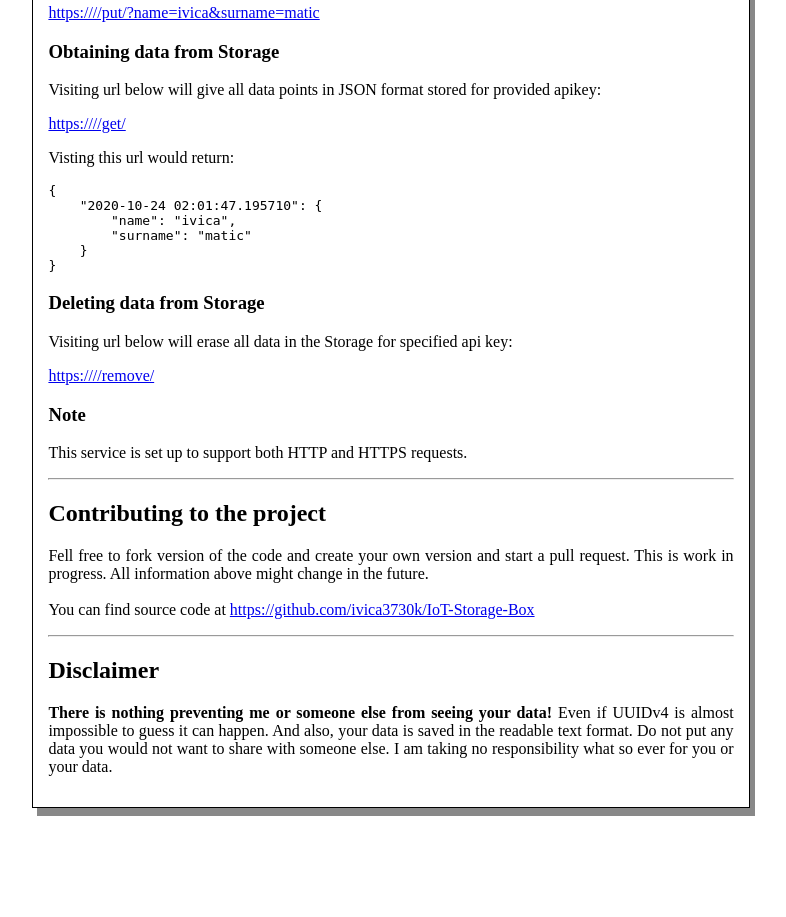
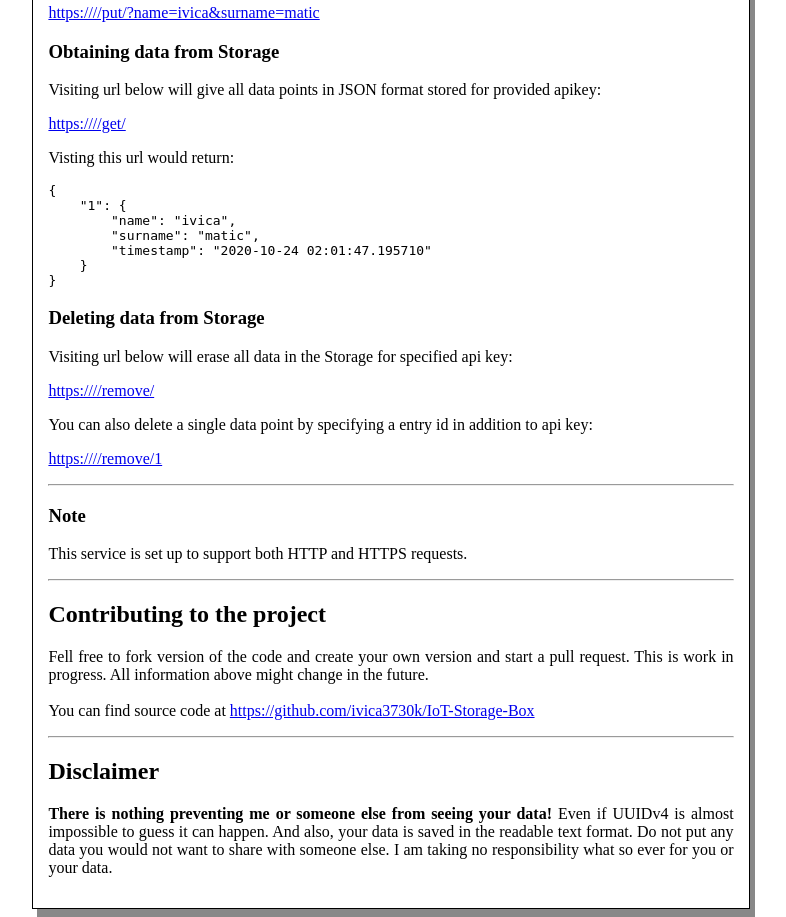
Before and after one commit to ivica3730k/IoT-Storage-Box, a Flask app: template app/app/templates/index.html in a window 1280 px wide. Shown: the part 502-1419 px from the top of the page, without its empty margins (249-1035 px from the left). Before the commit the page ends 1318 px from the top, so only its background shows below. Run offline with Flask 2, Linux system fonts and the light colour scheme; the template is opened without the code that fills it, so the values that code supplies are empty.

Commit message:
Added ability to remove single endpoint

```diff
--- a/app/app/main.py
+++ b/app/app/main.py
@@ -1,11 +1,13 @@
+import json
+import os
+import uuid
+
+import jsbeautifier
+from flask import render_template, request, Response
+
+import database as db
 import settings
-from flask import Flask, render_template, request, Response
-import json
-import database as db
-import jsbeautifier
-import os
 import validators as v
-import uuid
 
 app = settings.app
 
@@ -45,6 +47,15 @@ def remove(apikey: str):
         return "INVALID API KEY, MUST BE UUID4"
 
 
+@app.route('/<apikey>/remove/<id_to_delete>')
+def remove_single(apikey: str, id_to_delete: int):
+    if v.is_valid_uuid4(apikey):
+        db.remove_api_key_single(apikey,id_to_delete)
+        return "OK"
+    else:
+        return "INVALID API KEY, MUST BE UUID4"
+
+
 def is_docker():
     path = '/proc/self/cgroup'
     return (
--- a/app/app/templates/index.html
+++ b/app/app/templates/index.html
@@ -50,7 +50,8 @@
                 get requests using url arguments (for esp8266 and GSM shields mostly).
                 <br>
                 You can name your parameters however you want.
-            Visiting url below will save name "ivica" and surname "matic" into the Storage:</p>
+                Visiting url below will save name "ivica" and surname "matic" into the Storage:
+            </p>
             <p>
                 <a href="https://{{data.domain}}/{{data.uuid4example}}/put/?name=ivica&amp;surname=matic">
                     https://{{data.domain}}/{{data.uuid4example}}/put/?name=ivica&amp;surname=matic</a>
@@ -58,21 +59,30 @@
             <h3 id="obtaining-data-from-storage">Obtaining data from Storage</h3>
             <p>Visiting url below will give all data points in JSON format stored for provided apikey:</p>
             <p>
-            <a href="https://{{data.domain}}/{{data.uuid4example}}/get/">https://{{data.domain}}/{{data.uuid4example}}/get/</a>
+                <a
+                    href="https://{{data.domain}}/{{data.uuid4example}}/get/">https://{{data.domain}}/{{data.uuid4example}}/get/</a>
             </p>
             <p>Visting this url would return:</p>
             <pre><code class="lang-javascript">{
-    <span class="hljs-attr">"2020-10-24 02:01:47.195710"</span>: {
+    <span class="hljs-attr">"1"</span>: {
         <span class="hljs-attr">"name"</span>: <span class="hljs-string">"ivica"</span>,
-        <span class="hljs-attr">"surname"</span>: <span class="hljs-string">"matic"</span>
+        <span class="hljs-attr">"surname"</span>: <span class="hljs-string">"matic"</span>,
+        <span class="hljs-attr">"timestamp"</span>: <span class="hljs-string">"2020-10-24 02:01:47.195710"</span>
     }
 }
 </code></pre>
             <h3 id="deleting-data-from-storage">Deleting data from Storage</h3>
             <p>Visiting url below will erase all data in the Storage for specified api key:</p>
             <p>
-            <a href="https://{{data.domain}}/{{data.uuid4example}}/remove/">https://{{data.domain}}/{{data.uuid4example}}/remove/</a>
+                <a
+                    href="https://{{data.domain}}/{{data.uuid4example}}/remove/">https://{{data.domain}}/{{data.uuid4example}}/remove/</a>
             </p>
+            <p>You can also delete a single data point by specifying a entry id in addition to api key:</p>
+            <p>
+                <a
+                    href="https://{{data.domain}}/{{data.uuid4example}}/remove/">https://{{data.domain}}/{{data.uuid4example}}/remove/1</a>
+            </p>
+            <hr>
             <h3>Note</h3>
             <p>This service is set up to support both HTTP and HTTPS requests.</p>
             <hr>
@@ -81,12 +91,15 @@
                 This is work in progress. All information above might change in the future.
                 <br>
                 <br>
-            You can find source code at <a href="https://github.com/ivica3730k/IoT-Storage-Box">https://github.com/ivica3730k/IoT-Storage-Box</a>
+                You can find source code at <a
+                    href="https://github.com/ivica3730k/IoT-Storage-Box">https://github.com/ivica3730k/IoT-Storage-Box</a>
             </p>
             <hr>
             <h2>Disclaimer</h2>
-        <p><b>There is nothing preventing me or someone else from seeing your data!</b> Even if UUIDv4 is almost impossible to guess it can happen.
-            And also, your data is saved in the readable text format. Do not put any data you would not want to share with someone else.
+            <p><b>There is nothing preventing me or someone else from seeing your data!</b> Even if UUIDv4 is almost
+                impossible to guess it can happen.
+                And also, your data is saved in the readable text format. Do not put any data you would not want to
+                share with someone else.
                 I am taking no responsibility what so ever for you or your data.
             </p>
         </div>
```
Also changed, not shown: app/app/database.py (+27 -3 lines), README.md. Lines whose indentation alone changed are shown as unchanged.
